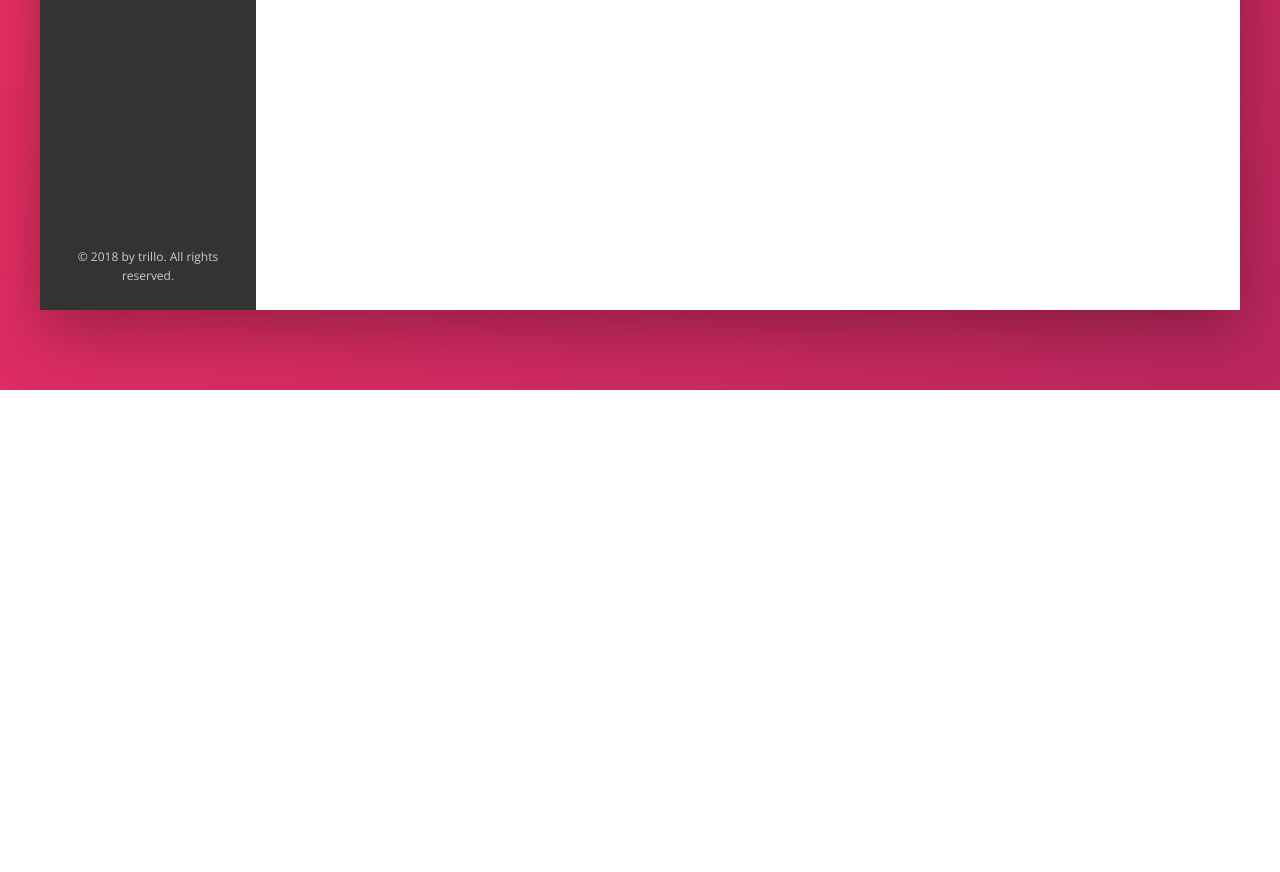
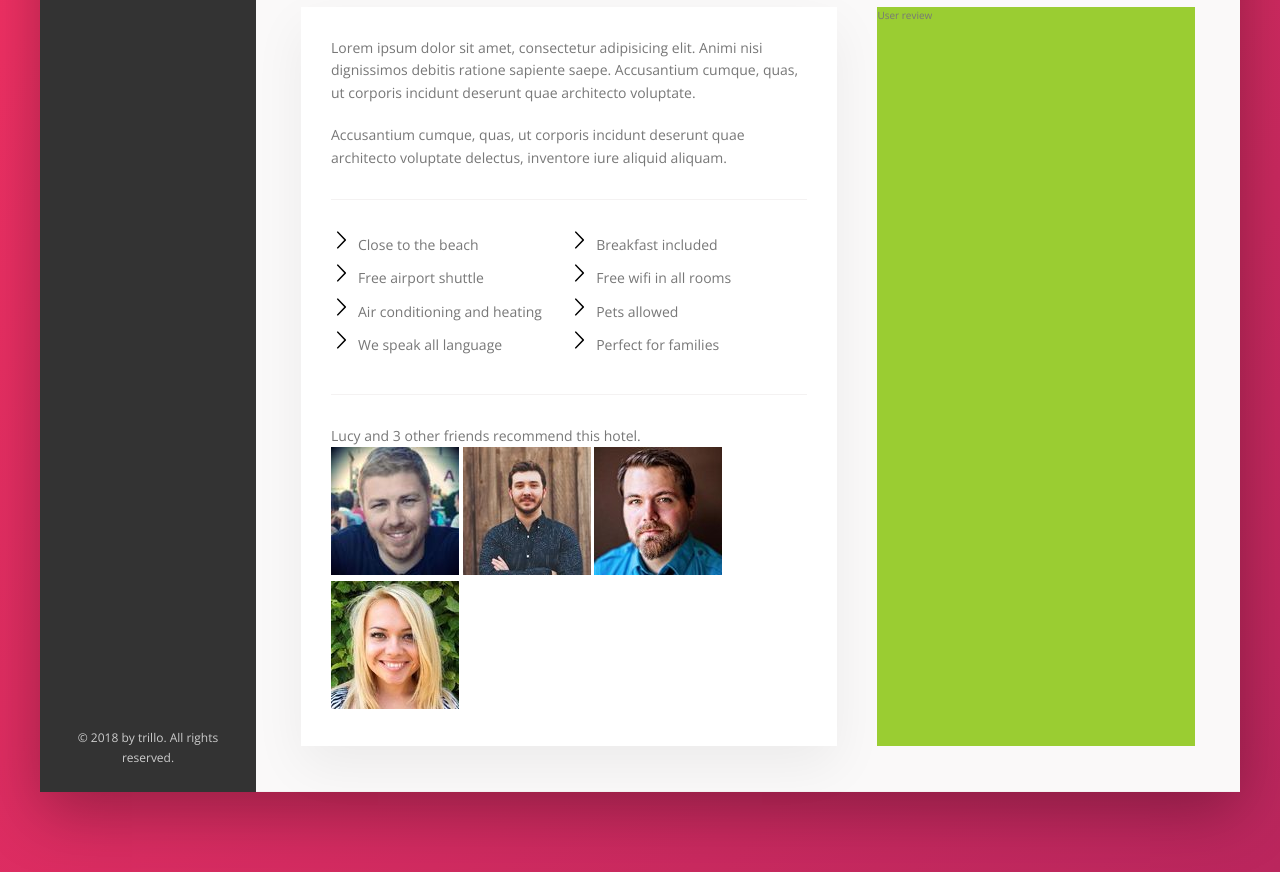
Before and after one commit to vallendito/trillo-flex-sass, a website: page index.html in a window 1280 px wide. Shown: the part 640-1512 px from the top of the page. Before the commit the page ends 1030 px from the top, so only its background shows below. Drawn offline with nearby package versions, Linux system fonts and the light colour scheme.

Commit message:
add description

```diff
--- a/index.html
+++ b/index.html
@@ -139,6 +139,46 @@
                         </div>
 
                     </div>
+
+                    <div class="detail">
+                        <div class="description">
+                            <p class="paragraph">
+                                Lorem ipsum dolor sit amet, consectetur adipisicing elit. Animi nisi dignissimos debitis ratione sapiente saepe. Accusantium cumque, quas, ut corporis incidunt deserunt quae architecto voluptate.
+                            </p>
+
+                            <p class="paragraph">
+                                Accusantium cumque, quas, ut corporis incidunt deserunt quae architecto voluptate delectus, inventore iure aliquid aliquam.
+                            </p>
+
+                            <ul class="list">
+                                <li class="list__item">Close to the beach</li>
+                                <li class="list__item">Breakfast included</li>
+                                <li class="list__item">Free airport shuttle</li>
+                                <li class="list__item">Free wifi in all rooms</li>
+                                <li class="list__item">Air conditioning and heating</li>
+                                <li class="list__item">Pets allowed</li>
+                                <li class="list__item">We speak all language</li>
+                                <li class="list__item">Perfect for families</li>
+                            </ul>
+
+                            <div class="recommend">
+                                <p class="recommend__count">
+                                    Lucy and 3 other friends recommend this hotel.
+                                </p>
+
+                                <div class="recommend__friends">
+                                    <img src="img/user-3.jpg" alt="Friend 1" class="recommend__photo">
+                                    <img src="img/user-4.jpg" alt="Friend 2" class="recommend__photo">
+                                    <img src="img/user-5.jpg" alt="Friend 3" class="recommend__photo">
+                                    <img src="img/user-6.jpg" alt="Friend 4" class="recommend__photo">
+                                </div>
+                            </div>
+                        </div>
+
+                        <div class="user-reviews">
+                            User review
+                        </div>
+                    </div>
                 </main>
             </div>
         </div>
--- a/sass/_base.scss
+++ b/sass/_base.scss
@@ -31,6 +31,8 @@ Grey dark 3: #999
     --color-grey-dark-3: #999;
 
     --shadow-dark: 0 2rem 6rem rgba(0,0,0,.3);
+    --shadow-light: 0 2rem 5rem rgba(0,0,0,.06);
+    --line: 1px solid var(--color-grey-light-2);
 }
 
 * {
--- a/sass/_components.scss
+++ b/sass/_components.scss
@@ -210,7 +210,7 @@
 
     display: flex;
     align-items: center;
-    border-bottom: 1px solid var(--color-grey-light-2);
+    border-bottom: var(--line);
 
     &__heading {
         font-size: 2.25rem;
@@ -307,3 +307,41 @@
         box-shadow: none;
     }
 }
+
+/////////////////////////
+// PARAGRAPH
+.paragraph:not(:last-of-type) {
+    margin-bottom: 2rem;
+}
+
+
+
+/////////////////////////
+// LIST
+
+.list {
+    list-style: none;
+    margin: 3rem 0;
+    padding: 3rem 0;
+    border-top: var(--line);
+    border-bottom: var(--line);
+    display: flex;
+    flex-wrap: wrap;
+
+    &__item {
+        flex: 0 0 50%;
+        margin-bottom: .7rem;
+    }
+
+    &__item::before {
+        content: "";
+        display: inline-block;
+        height: 2rem;
+        width: 2rem;
+        margin-right: .7rem;
+        background-image: url(../img/chevron-thin-right.svg);
+    }
+}
+
+/////////////////////////
+// RECOOMEND
--- a/sass/_layout.scss
+++ b/sass/_layout.scss
@@ -1,7 +1,7 @@
 .container {
     max-width: 120rem;
     margin: 8rem auto;
-    background-color: var(--color-grey-light-2);
+    background-color: var(--color-grey-light-1);
     box-shadow: var(--shadow-dark) ;
 
     min-height: 50rem;
@@ -11,9 +11,9 @@
     font-size: 1.4rem;
     height: 7rem;
     background-color: #fff;
-    border-bottom: var(--color-grey-light-2);
+    border-bottom: var(--line);
+
     display: flex;
-
     justify-content: space-between;
     align-items: center;
 
@@ -34,7 +34,27 @@
 
 .hotel-view {
     background-color: #fff;
-    height: 80rem;
-
     flex: 1;
 }
+
+.detail {
+    display: flex;
+    padding: 4.5rem;
+    background-color: var(--color-grey-light-1);
+    border-bottom: var(--line);
+}
+
+.description {
+    font-size: 1.4rem;
+    background-color: #fff;
+    box-shadow: var(--shadow-light);
+    padding: 3rem;
+    flex: 0 0 60%;
+    margin-right: 4rem;
+
+}
+
+.user-reviews {
+    background-color: yellowgreen;
+    flex: 1;
+}
```
Also changed, not shown: css/style.css, img/chevron-thin-right.svg (added).
